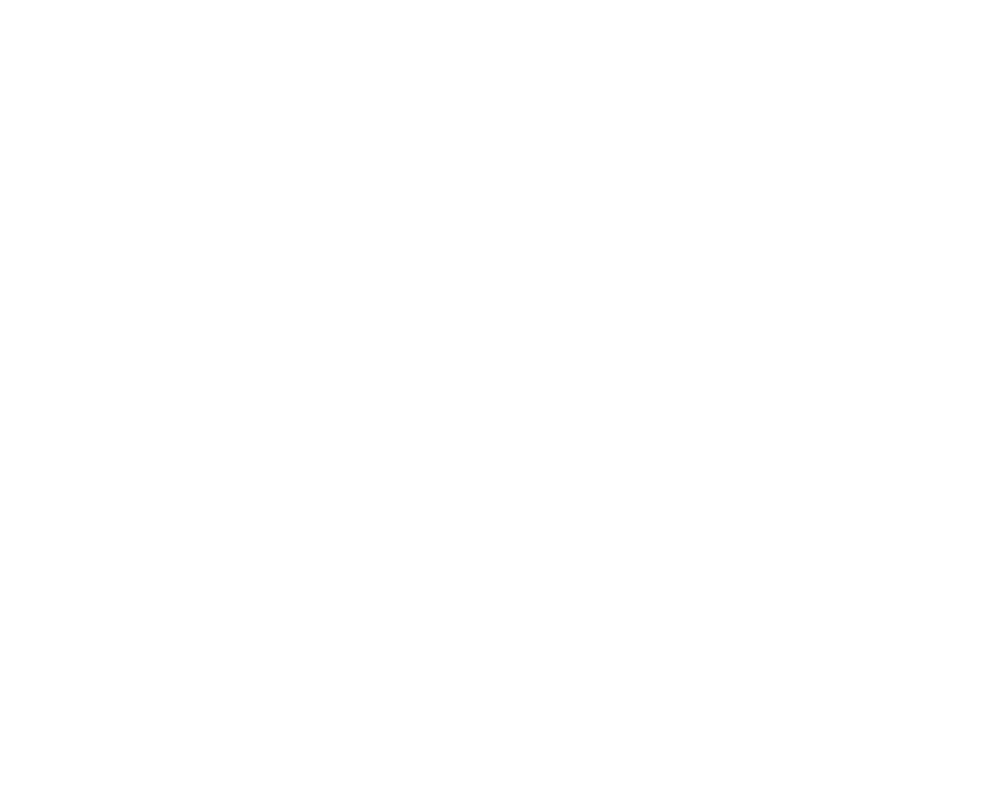
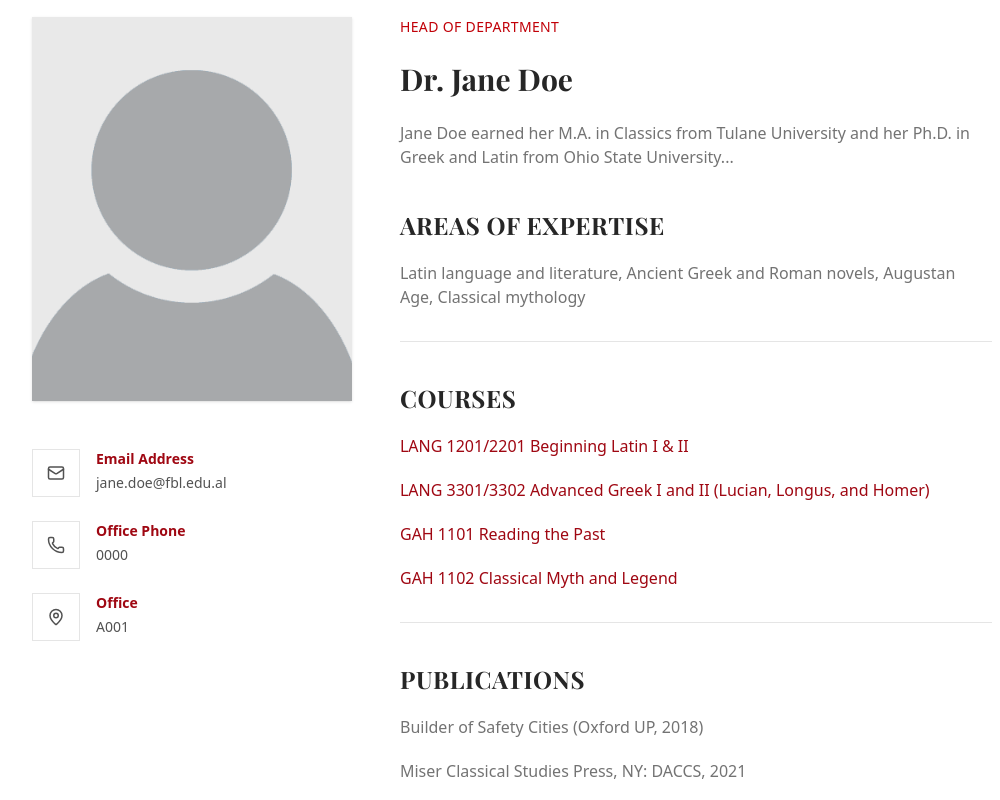
Before and after one commit to ecerri22/fbl-web, a Next.js app: page /staff/jane-doe in a window 1280 px wide. Before the commit this address had no page. Shown: the part 500-1300 px from the top of the page, without its empty margins (128-1128 px from the left). Before the commit the page ends 800 px from the top, so only its background shows below. Built offline with nearby package versions, Linux system fonts and the light colour scheme.

Commit message:
personal staff page

```diff
--- a/src/app/staff/StaffList.tsx
+++ /dev/null
@@ -1,47 +0,0 @@
-'use client';
-
-import { useSearchParams } from 'next/navigation';
-import { useEffect, useState } from 'react';
-import { staffMembers } from '@/data/staffData';
-import StaffListContent from './StaffListContent';
-
-type Staff = {
-  name: string;
-  slug: string;
-  title: string;
-  email: string;
-  department: string;
-  courses: string[];
-  photo?: string;
-  fullTime?: boolean;
-};
-
-export default function StaffList() {
-  const searchParams = useSearchParams();
-  const departmentFilter = searchParams.get('department');
-  const [filteredStaff, setFilteredStaff] = useState<Staff[]>([]);
-
-  useEffect(() => {
-    if (departmentFilter) {
-      setFilteredStaff(
-        staffMembers.filter((staff) =>
-          staff.department.toLowerCase().includes(departmentFilter.toLowerCase())
-        )
-      );
-    } else {
-      setFilteredStaff(staffMembers);
-    }
-  }, [departmentFilter]);
-
-  return (
-    <>
-      {/* Filter buttons (optional) */}
-      {/* <div className="flex gap-4 mb-10">
-        <button>All</button>
-        <button>Department 1</button>
-      </div> */}
-
-      <StaffListContent staff={filteredStaff} />
-    </>
-  );
-}
--- a/src/app/staff/StaffListContent.tsx
+++ /dev/null
@@ -1,47 +0,0 @@
-'use client';
-
-import Link from 'next/link';
-
-type Staff = {
-  name: string;
-  slug: string;
-  title: string;
-  email: string;
-  department: string;
-  courses: string[];
-  photo?: string;
-};
-
-export default function StaffListContent({ staff }: { staff: Staff[] }) {
-  return (
-    <div className="grid grid-cols-1 sm:grid-cols-2 lg:grid-cols-3 gap-10">
-      {staff.map((member) => (
-        <Link
-          key={member.slug}
-          href={`/staff/${member.slug}`}
-          className="bg-zinc-50 p-6 rounded-xl shadow hover:shadow-lg transition group flex flex-col justify-between"
-        >
-          <div>
-            {member.photo && (
-              <img
-                src={member.photo}
-                alt={member.name}
-                className="w-24 h-24 object-cover rounded-full mb-4 shadow"
-              />
-            )}
-            <h3 className="text-xl font-semibold text-blue-950 group-hover:text-red-700 transition">
-              {member.name}
-            </h3>
-            <p className="text-sm text-gray-600 mt-1 italic">{member.title}</p>
-            <p className="text-sm text-gray-500 mt-1">{member.department}</p>
-          </div>
-          <div className="mt-6">
-            <span className="text-sm text-red-700 hover:underline font-medium">
-              View Profile →
-            </span>
-          </div>
-        </Link>
-      ))}
-    </div>
-  );
-}
--- a/src/app/staff/[slug]/page.tsx
+++ b/src/app/staff/[slug]/page.tsx
@@ -1,46 +1,130 @@
 import { notFound } from "next/navigation";
 import { staffMembers } from "@/data/staffData";
-import { Metadata } from "next";
+import PageWrapper from "@/components/PageWrapper";
+import Image from "next/image";
+import { Mail, MapPin, Phone } from "lucide-react";
+import Link from "next/link";
 
 // eslint-disable-next-line @typescript-eslint/no-explicit-any
-export default function StaffDetailPage({ params }: any) {
+export default function StaffDetailPage({ params }: { params: any }) {
   const staff = staffMembers.find((s) => s.slug === params.slug);
   if (!staff) return notFound();
 
   return (
-    <main className="bg-white min-h-screen px-6 py-16 md:px-20">
+    <PageWrapper>
+      <main className="text-neutral-800 min-h-screen max-w-7xl mx-auto space-y-24 px-6 md:px-0 py-10">
         <section className="max-w-5xl mx-auto">
-        <div className="text-center mb-12">
-          <h1 className="text-4xl font-bold text-blue-950">{staff.name}</h1>
-          <p className="text-red-700 text-sm uppercase mt-2 tracking-wide">{staff.title}</p>
+          <div className="flex flex-col md:flex-row gap-12 mb-12">
+            {/* LEFT: Image + Contact Info */}
+            <div className="w-full md:w-1/3 flex flex-col items-center gap-12">
+              {/* Staff Image */}
+              <div className="relative w-full h-96 overflow-hidden shadow">
+                <Image
+                  src={staff.photo || "/images/default-profile-icon-6.jpg"}
+                  alt={staff.name}
+                  fill
+                  className="object-cover"
+                />
               </div>
 
-        <div className="flex flex-col md:flex-row gap-10">
-          {staff.photo && (
-            <img
-              src={staff.photo}
-              alt={staff.name}
-              className="w-48 h-60 object-cover rounded shadow"
-            />
+              {/* Contact Info */}
+              <div className="w-full space-y-6 text-sm text-neutral-500">
+                {/* Email */}
+                <div className="flex items-start gap-4">
+                  <div className="w-12 h-12 flex items-center justify-center border border-neutral-200">
+                    <Mail size={18} className="text-neutral-600" />
+                  </div>
+                  <div className="flex flex-col space-y-1">
+                    <p className="text-md font-semibold text-red-800">Email Address</p>
+                    <a
+                      href={`mailto:${staff.email}`}
+                      className="hover:underline text-neutral-600 break-all"
+                    >
+                      {staff.email}
+                    </a>
+                  </div>
+                </div>
+
+                {/* Phone */}
+                <div className="flex items-start gap-4">
+                  <div className="w-12 h-12 flex items-center justify-center border border-neutral-200">
+                    <Phone size={18} className="text-neutral-600" />
+                  </div>
+                  <div className="flex flex-col space-y-1">
+                    <p className="text-md font-semibold text-red-800">Office Phone</p>
+                    <span className="text-neutral-600">{staff.office_phone}</span>
+                  </div>
+                </div>
+
+                {/* Location */}
+                <div className="flex items-start gap-4">
+                  <div className="w-12 h-12 flex items-center justify-center border border-neutral-200">
+                    <MapPin size={18} className="text-neutral-600" />
+                  </div>
+                  <div className="flex flex-col space-y-1">
+                    <p className="text-md font-semibold text-red-800">Office</p>
+                    <span className="text-neutral-600">{staff.office}</span>
+                  </div>
+                </div>
+              </div>
+            </div>
+
+            {/* RIGHT: Title, Bio, Content */}
+            <div className="flex-1">
+              {/* Title, Name, Bio */}
+              <div className="space-y-6 ">
+                <p className="text-sm text-red-700 uppercase tracking-wide">{staff.title}</p>
+                <h1 className="text-3xl font-bold text-neutral-800 font-playfair">{staff.name}</h1>
+                <p className="text-neutral-500">{staff.bio}</p>
+              </div>
+
+              {/* Areas of Expertise */}
+              {staff.expertise.length > 0 && (
+                <section className="pt-10 pb-8 border-b border-neutral-200">
+                  <h2 className="text-2xl text-neutral-800 font-playfair mb-5 uppercase tracking-wide">
+                    Areas of Expertise
+                  </h2>
+                  <p className="text-neutral-500">{staff.expertise.join(", ")}</p>
+                </section>
               )}
-          <div className="flex-1 space-y-4">
-            <p><span className="font-semibold text-blue-950">Departamenti:</span> {staff.department}</p>
-            <p><span className="font-semibold text-blue-950">Email:</span> <a href={`mailto:${staff.email}`} className="text-blue-700 underline">{staff.email}</a></p>
 
+              {/* Courses */}
               {staff.courses.length > 0 && (
-              <div>
-                <h3 className="font-semibold text-blue-950 mb-2">Lëndë të dhëna</h3>
-                <ul className="list-disc list-inside space-y-1 text-gray-700">
-                  {staff.courses.map((course) => (
-                    <li key={course}>{course}</li>
+                <section className="pt-10 pb-8 border-b border-neutral-200">
+                  <h2 className="text-2xl font-semibold text-neutral-800 font-playfair mb-5 uppercase tracking-wide">
+                    Courses
+                  </h2>
+                  <ul className="list-inside space-y-5 text-red-800">
+                    {staff.courses.map((course, i) => (
+                      <li key={i}>
+                        <Link href="#" className="hover:text-neutral-800">
+                          {course}
+                        </Link>
+                      </li>
                     ))}
                   </ul>
-              </div>
+                </section>
+              )}
+
+              {/* Publications */}
+              {staff.publications.length > 0 && (
+                <section className="pt-10">
+                  <h2 className="text-2xl font-semibold text-neutral-800 font-playfair mb-5 uppercase tracking-wide">
+                    Publications
+                  </h2>
+                  <ul className="list-inside space-y-5 text-neutral-500">
+                    {staff.publications.map((pub, i) => (
+                      <li key={i}>{pub}</li>
+                    ))}
+                  </ul>
+                </section>
               )}
             </div>
+
           </div>
         </section>
       </main>
+    </PageWrapper>
   );
 }
 
--- a/src/data/departmentsData.ts
+++ b/src/data/departmentsData.ts
@@ -11,21 +11,21 @@
       "We do not only educate professionals, but we shape leaders with real-world impact.",
     staff: [
       {
-        name: "Dr. John Doe",
+        name: "Dr. Jane Doe",
         title: "Head of Department",
+        slug: "jane-doe",
+        fullTime: true,
+        img: "/images/staff/jane-doe.jpg",
+        email: "jane.doe@fbl.edu.al",
+        office: "Office 101",
+      },
+      {
+        name: "MSc. John Doe",
+        title: "Professor",
         slug: "john-doe",
         fullTime: true,
         img: "/images/staff/john-doe.jpg",
         email: "john.doe@fbl.edu.al",
-        office: "Office 101",
-      },
-      {
-        name: "MSc. Jane Doe",
-        title: "Professor",
-        slug: "jane-doe",
-        fullTime: true,
-        img: "/images/staff/jane-doe.jpg",
-        email: "jane.doe@fbl.edu.al",
         office: "Office 102",
       },
       {
--- a/src/data/staffData.ts
+++ b/src/data/staffData.ts
@@ -1,11 +1,29 @@
 export const staffMembers = [
     {
-    name: "Dr. John Doe",
-    slug: "john-doe",
-    title: "Shef Departamenti",
+    name: "Dr. Jane Doe",
+    slug: "jane-doe",
+    title: "Head of Department",
+    office: "A001",
     department: "Departamenti i Administrim-Biznesit",
-    email: "j.doe@example.com",
-    photo: "/images/staff/john-doe.jpg",
-    courses: ["BUS 101 – Introduction to Business", "BUS 202 – Statistics II"]
+    photo: "",
+    email: "jane.doe@fbl.edu.al",
+    office_phone: "0000",
+    bio: `Jane Doe earned her M.A. in Classics from Tulane University and her Ph.D. in Greek and Latin from Ohio State University...`,
+    expertise: [
+      "Latin language and literature",
+      "Ancient Greek and Roman novels",
+      "Augustan Age",
+      "Classical mythology",
+    ],
+    courses: [
+      "LANG 1201/2201 Beginning Latin I & II",
+      "LANG 3301/3302 Advanced Greek I and II (Lucian, Longus, and Homer)",
+      "GAH 1101 Reading the Past",
+      "GAH 1102 Classical Myth and Legend",
+    ],
+    publications: [
+      "Builder of Safety Cities (Oxford UP, 2018)",
+      "Miser Classical Studies Press, NY: DACCS, 2021",
+    ],
   }
 ];
```
Also changed, not shown: src/app/staff/page.tsx (+0 -12 lines). Lines whose indentation alone changed are shown as unchanged.
